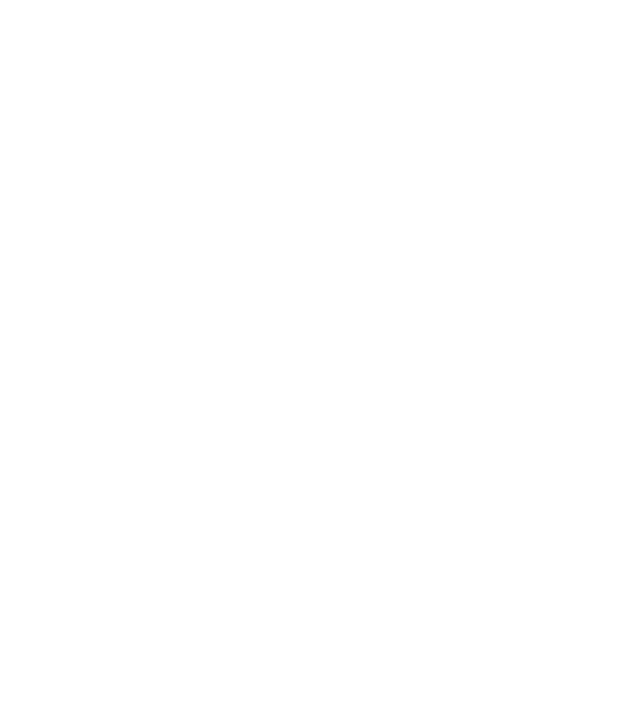
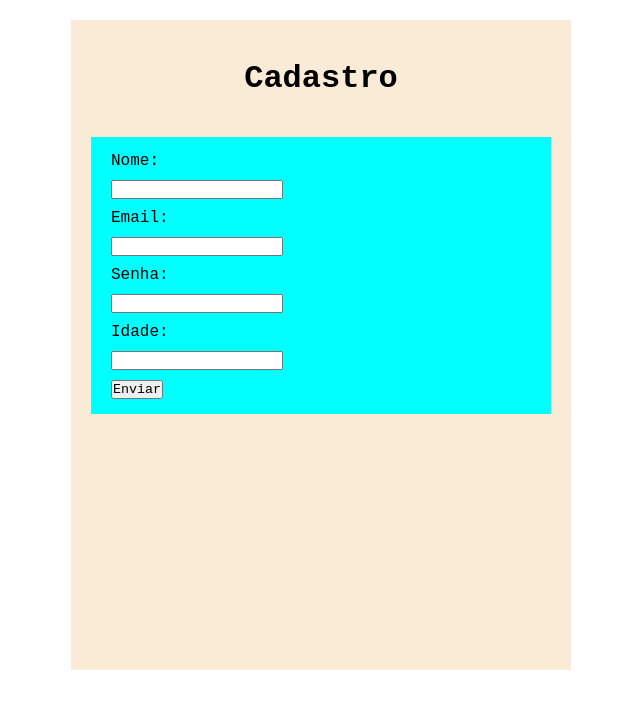
Before and after one commit to Guilherme00529/projetoweb_emides3am_cetcc_2026, a plain HTML site: page index.html in a window 1280 px wide. Shown: the whole page, without its empty margins (319-959 px from the left). Drawn offline with Linux system fonts and the light colour scheme.

Commit message:
Estilização e criação

```diff
--- a/index.html
+++ b/index.html
@@ -2,12 +2,34 @@
 <html lang="pt-br">
 <head>
     <meta charset="UTF-8">
-    <meta name="viewport" content="width=device-width, initial-scale=1.0">
+    <title>Formulário Básico</title>
     <link rel="stylesheet" href="style.css">
-    <title>projeto Web -  git / github</title>
 </head>
 <body>
 
+    <div id="geral">
+        <h1>Cadastro</h1>
+
+        <div id="div-form">
+            <form>
+
+                <label for="nome">Nome:</label>
+                <input type="text" id="nome" name="nome" required>
+
+                <label for="email">Email:</label>
+                <input type="email" id="email" name="email" required>
+
+                <label for="senha">Senha:</label>
+                <input type="password" id="senha" name="senha" required>
+
+                <label for="idade">Idade:</label>
+                <input type="number" id="idade" name="idade">
+
+                <button type="submit">Enviar</button>
+
+            </form>
+        </div>
+    </div>
 
 </body>
 </html>
--- a/style.css
+++ b/style.css
@@ -0,0 +1,37 @@
+*{
+    margin: 0;
+    padding: 0px;
+    box-sizing: border-box;
+    font-family: 'Courier New', Courier, monospace;
+
+}
+
+#geral {
+
+    width: 500px;
+    min-height: 650px;
+    margin: 20px auto;
+    padding: 20px;
+    background-color: antiquewhite;
+
+}
+
+h1 {
+
+    text-align: center;
+    padding: 20px 0px;
+
+}
+
+
+#div-form{
+    background-color: aqua;
+    padding: 5px 20px;
+    margin: 20px 0px;
+}
+
+label,button{
+
+    display: block;
+    margin: 10px 0px;
+}
```
